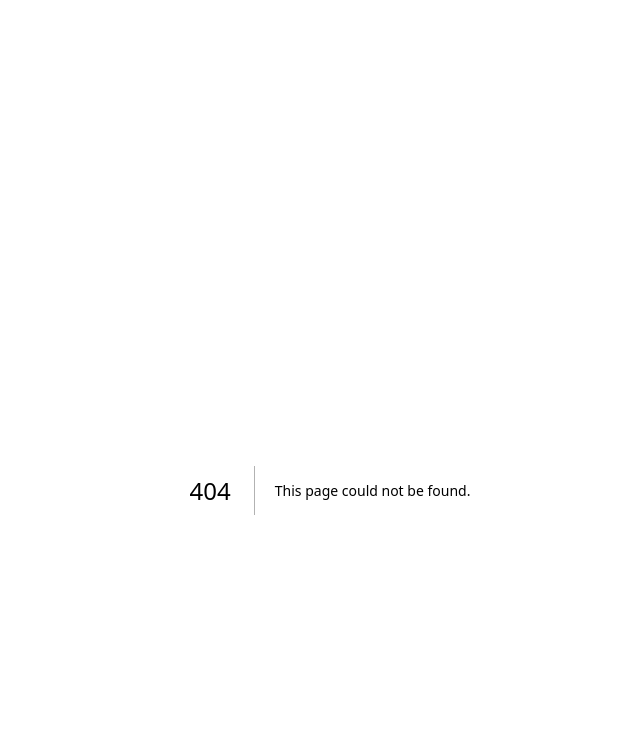
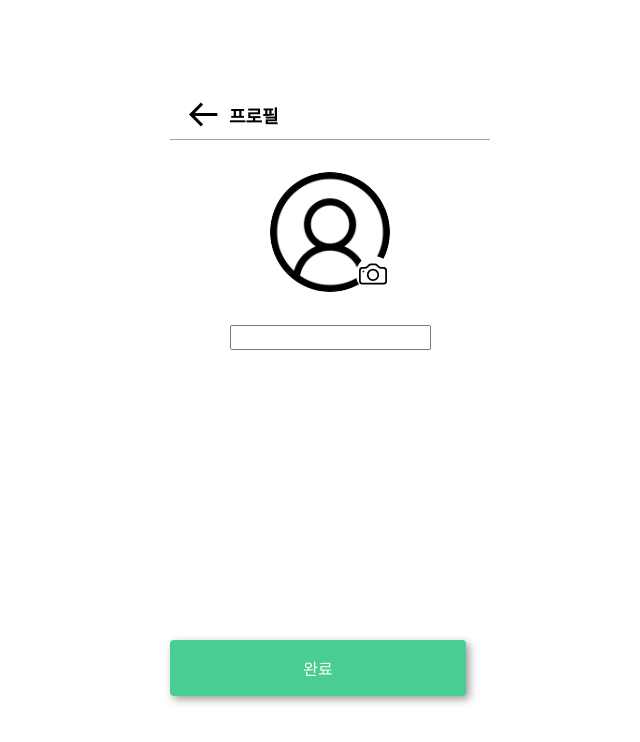
Before and after one commit to LeHiHo/FE_marketClone, a Next.js app: page /mypage/edit in a window 1280 px wide. Before the commit this address had no page. Shown: the top 742 px of the page, without its empty margins (310-950 px from the left). Built offline with nearby package versions, Linux system fonts and the light colour scheme.

Commit message:
Design: Add Mypage Edit

```diff
--- /dev/null
+++ b/src/app/mypage/edit/page.tsx
@@ -0,0 +1,5 @@
+import MypageEditPage from '@/templates/mypage/mypageEdit';
+
+export default function Page() {
+  return <MypageEditPage />;
+}
--- a/src/components/btn.tsx
+++ b/src/components/btn.tsx
@@ -4,7 +4,7 @@ import '@/styles/components/btn.scss';
 import { useRouter } from 'next/navigation';
 
 interface BtnProps {
-  type: 'button' | 'submit' | 'reset';
+  type?: 'button' | 'submit' | 'reset';
   href?: string; // href는 선택적인 프로퍼티로 변경
   label: string;
   disabled?: boolean;
@@ -20,20 +20,11 @@ export default function Btn({
 }: BtnProps) {
   const router = useRouter();
 
-  const buttonElement = (
-    <div id="button">
+  return (
+    <div id="button" onClick={() => href && router.push(href)}>
       <button type={type} onClick={onClick} disabled={disabled}>
         {label}
       </button>
     </div>
   );
-
-  // href가 있을 때만 Link 컴포넌트로 감싼다.
-  return href ? (
-    <div id="button" onClick={() => router.push(href)}>
-      {buttonElement}
-    </div>
-  ) : (
-    buttonElement
-  );
 }
--- /dev/null
+++ b/src/styles/templates/mypage/mypageEdit.scss
@@ -0,0 +1,37 @@
+#mypage-edit {
+  .mypage-edit {
+    &__main {
+      width: 90%;
+      margin: 0 auto;
+      text-align: center;
+    }
+
+    &__image {
+      margin: 2rem;
+      > img {
+        width: 7.5rem;
+        height: 7.5rem;
+        object-fit: cover;
+        border-radius: 50%;
+      }
+    }
+
+    &__icon {
+      width: 2.2rem;
+      height: 2.2rem;
+      object-fit: cover;
+      display: flex;
+      justify-content: center;
+      align-items: center;
+      position: absolute;
+      top: 10.4rem;
+      right: 6.2rem;
+      border-radius: 50%;
+      background-color: #fff;
+      z-index: 3;
+      > img {
+        object-fit: cover;
+      }
+    }
+  }
+}
--- a/src/styles/templates/product/productDetail.scss
+++ b/src/styles/templates/product/productDetail.scss
@@ -45,6 +45,7 @@
         width: 3.125rem;
         height: 3.125rem;
         margin: 0 0.8rem;
+        object-fit: cover;
       }
     }
     &__icon {
--- /dev/null
+++ b/src/templates/mypage/mypageEdit.tsx
@@ -0,0 +1,31 @@
+'use client';
+import Btn from '@/components/btn';
+import Header from '@/components/header';
+import '@/styles/templates/mypage/mypageEdit.scss';
+import { BsCamera } from 'react-icons/bs';
+
+export default function MypageEditPage() {
+  const handleOnClick = () => {
+    console.log('click');
+  };
+
+  return (
+    <div id="mypage-edit">
+      <Header goBack={true} border={true} title="프로필" />
+
+      <div className="mypage-edit__main">
+        <div className="mypage-edit__image">
+          <img src="/svg/default_profile.png" alt="profile image" />
+          <div className="mypage-edit__icon">
+            <BsCamera size="28" />
+          </div>
+        </div>
+        <input className="mypage-edit__input" type="text" />
+      </div>
+
+      <footer>
+        <Btn label="완료" onClick={handleOnClick} />
+      </footer>
+    </div>
+  );
+}
```
Also changed, not shown: public/svg/default_profile.png.
